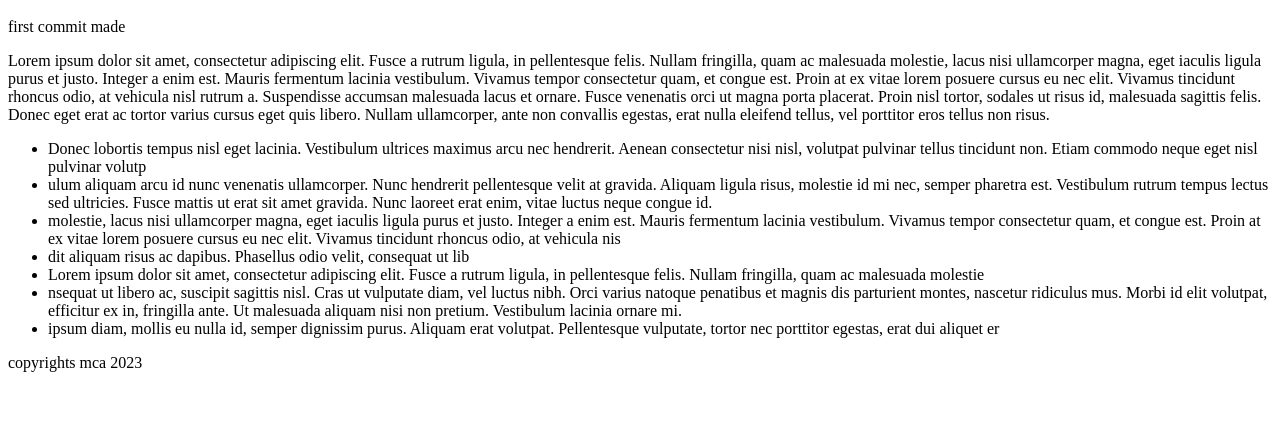
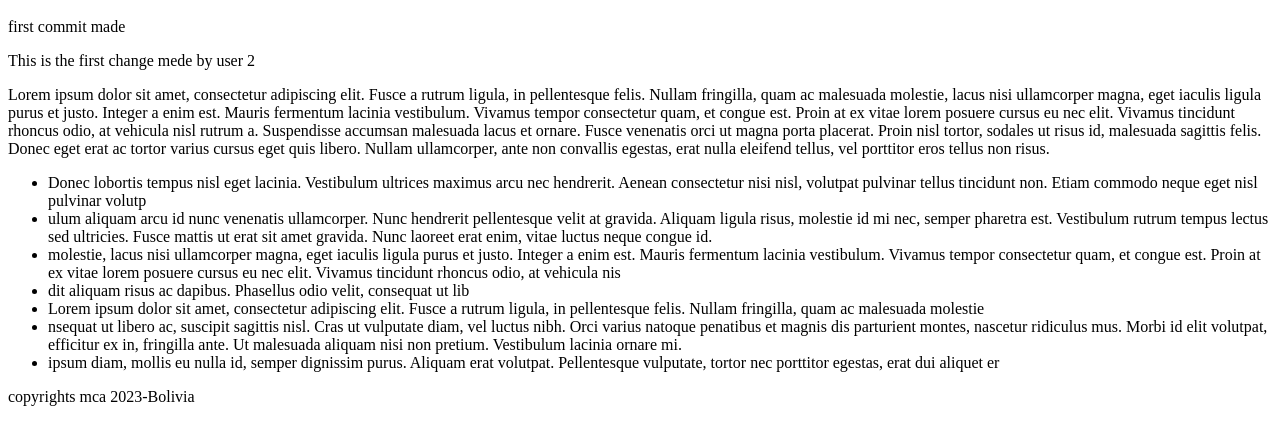
Before and after one commit to sirprintalot/git-test, a plain HTML site: page index.html in a window 1280 px wide. Shown: the part 48-492 px from the top of the page. Drawn offline with Linux system fonts and the light colour scheme.

Commit message:
first commit by user2

```diff
--- a/index.html
+++ b/index.html
@@ -11,6 +11,7 @@
     <heade>
         <h1>This is the test</h1>
         <p>first commit made</p>
+        <p>This is the first change mede by user 2</p>
     </heade>
     <main>
         <p>Lorem ipsum dolor sit amet, consectetur adipiscing elit. Fusce a rutrum ligula, in pellentesque felis. Nullam
@@ -46,7 +47,7 @@
         </ul>
     </main>
     <footer>
-        <p>copyrights mca 2023</p>
+        <p>copyrights mca 2023-Bolivia</p>
     </footer>
 </body>
 
```
